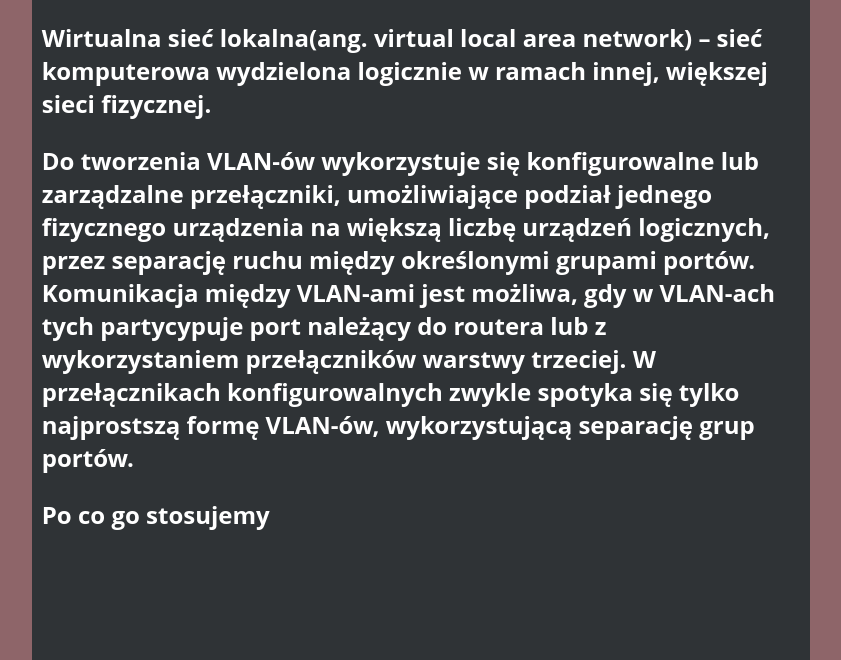
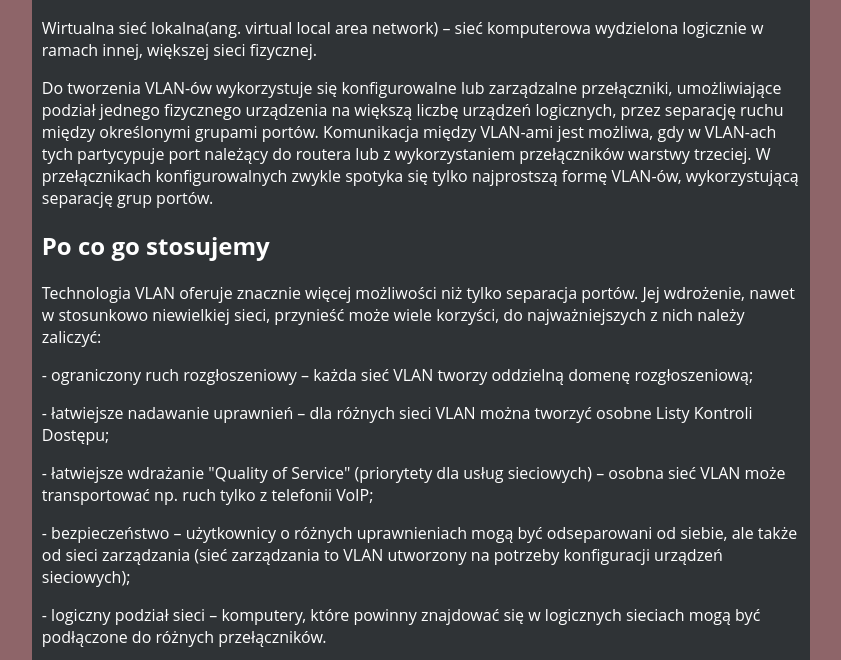
Before and after one commit to PaniParszywek/Laurakk, a plain HTML site: page vlan.html in a window 1280 px wide. Shown: the part 140-800 px from the top of the page, without its empty margins (219-1060 px from the left). Drawn offline with Linux system fonts and the light colour scheme.

Commit message:
Update vlan.html

```diff
--- a/vlan.html
+++ b/vlan.html
@@ -24,11 +24,18 @@ a:link {color: PINK;}
 <div class="center">
 
 	<center><h1>VLAN-teoria i praktyka </h1></center>
-<h2>Co to jest vlan?
+	<h2>Co to jest vlan?</h2>
 <p>Wirtualna sieć lokalna(ang. virtual local area network) – sieć komputerowa wydzielona logicznie w ramach innej, większej sieci fizycznej.
 <p>Do tworzenia VLAN-ów wykorzystuje się konfigurowalne lub zarządzalne przełączniki, umożliwiające podział jednego fizycznego urządzenia na większą liczbę urządzeń logicznych, przez separację ruchu między określonymi grupami portów. Komunikacja między VLAN-ami jest możliwa, gdy w VLAN-ach tych partycypuje port należący do routera lub z wykorzystaniem przełączników warstwy trzeciej. W przełącznikach konfigurowalnych zwykle spotyka się tylko najprostszą formę VLAN-ów, wykorzystującą separację grup portów.</p>
 
-<h2>Po co go stosujemy</h2>
+	<h2>Po co go stosujemy</h2>
+<p>Technologia VLAN oferuje znacznie więcej możliwości niż tylko separacja portów. Jej wdrożenie, nawet w stosunkowo niewielkiej sieci, przynieść może wiele korzyści, do najważniejszych z nich należy zaliczyć:
+
+<p>- ograniczony ruch rozgłoszeniowy – każda sieć VLAN tworzy oddzielną domenę rozgłoszeniową;
+<p>- łatwiejsze nadawanie uprawnień – dla różnych sieci VLAN można tworzyć osobne Listy Kontroli Dostępu;
+<p>- łatwiejsze wdrażanie "Quality of Service" (priorytety dla usług sieciowych) – osobna sieć VLAN może transportować np. ruch tylko z telefonii VoIP;
+<p>- bezpieczeństwo – użytkownicy o różnych uprawnieniach mogą być odseparowani od siebie, ale także od sieci zarządzania (sieć zarządzania to VLAN utworzony na potrzeby konfiguracji urządzeń sieciowych);
+<p>- logiczny podział sieci – komputery, które powinny znajdować się w logicznych sieciach mogą być podłączone do różnych przełączników.</p>
 
 	</br>
 
```
